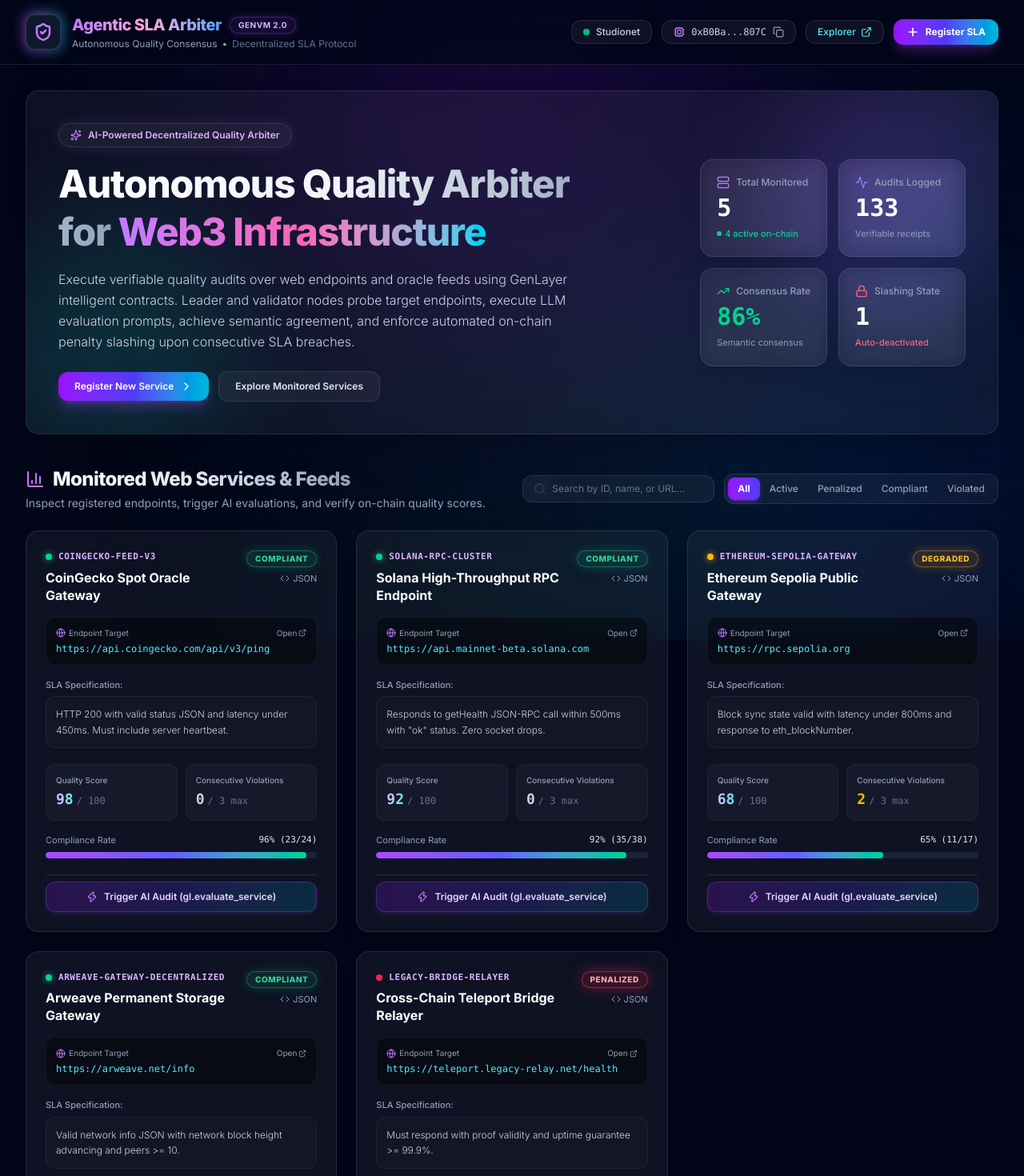
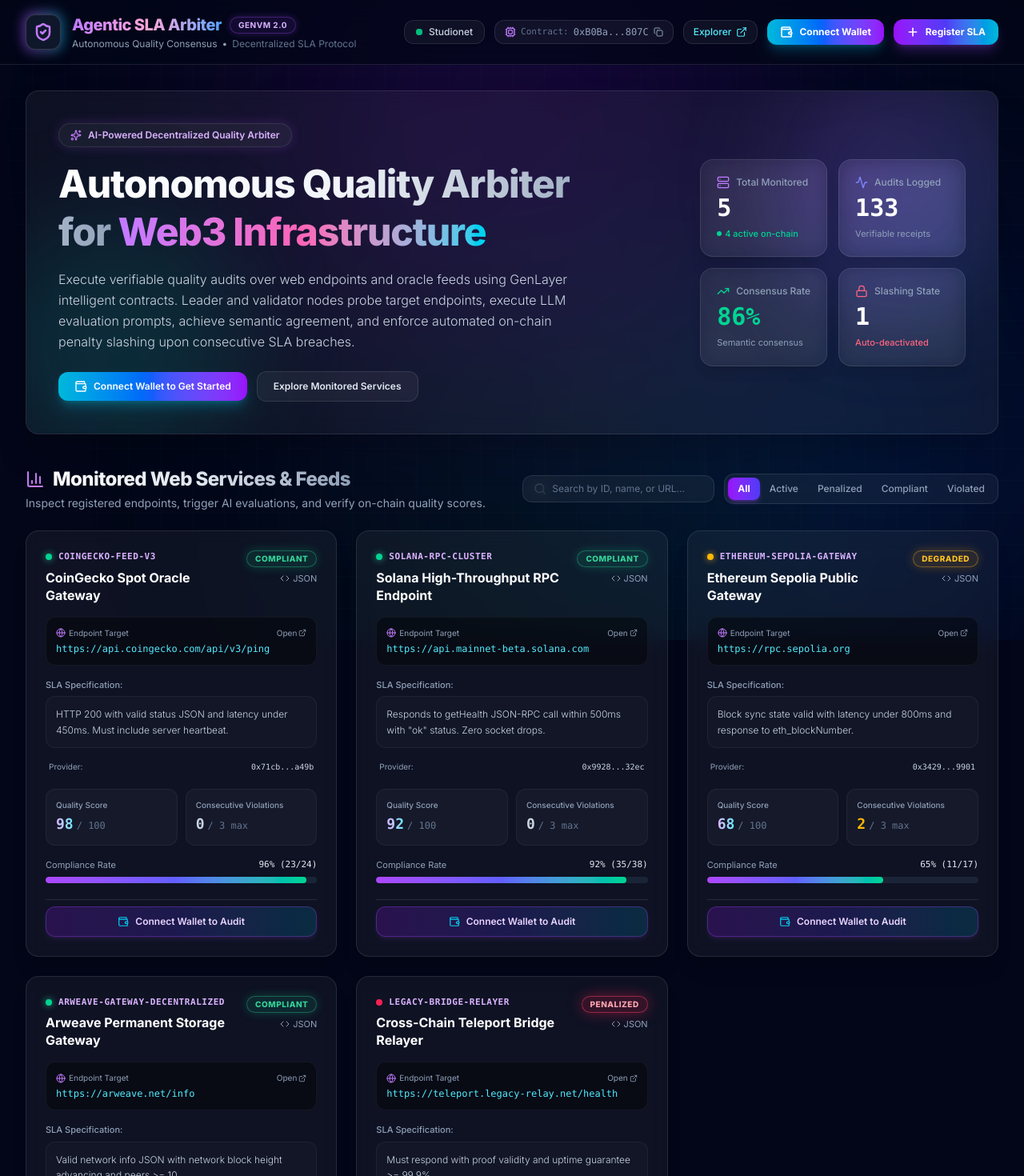
Before and after one commit to huzyow155/agentic-sla-arbiter-genlayer, a React (Vite) app in the folder frontend/: page / in a window 1280 px wide. Shown: the top 1470 px of the page at 80% size. Built offline with nearby package versions, Linux system fonts and the light colour scheme.

Commit message:
fix: add Connect Wallet button and web3 auth state

```diff
--- a/frontend/src/App.tsx
+++ b/frontend/src/App.tsx
@@ -23,8 +23,21 @@
   TrendingUp,
   Info,
   Sparkles,
-  ChevronRight
+  ChevronRight,
+  Wallet,
+  LogOut
 } from 'lucide-react';
+
+declare global {
+  interface Window {
+    ethereum?: {
+      isMetaMask?: boolean;
+      request: (args: { method: string; params?: unknown[] }) => Promise<unknown>;
+      on?: (eventName: string, handler: (...args: unknown[]) => void) => void;
+      removeListener?: (eventName: string, handler: (...args: unknown[]) => void) => void;
+    };
+  }
+}
 
 interface ServiceSLA {
   service_id: string;
@@ -69,7 +82,7 @@
   {
     service_id: 'coingecko-feed-v3',
     name: 'CoinGecko Spot Oracle Gateway',
-    provider: '0x71c...a49b',
+    provider: '0x71cb29a49b6f8490e5183ef9b736480b91d2a49b',
     endpoint_url: 'https://api.coingecko.com/api/v3/ping',
     sla_criteria: 'HTTP 200 with valid status JSON and latency under 450ms. Must include server heartbeat.',
     total_evaluations: 24,
@@ -85,7 +98,7 @@
   {
     service_id: 'solana-rpc-cluster',
     name: 'Solana High-Throughput RPC Endpoint',
-    provider: '0x992...32ec',
+    provider: '0x99283748293740238491823902349023490232ec',
     endpoint_url: 'https://api.mainnet-beta.solana.com',
     sla_criteria: 'Responds to getHealth JSON-RPC call within 500ms with "ok" status. Zero socket drops.',
     total_evaluations: 38,
@@ -101,7 +114,7 @@
   {
     service_id: 'ethereum-sepolia-gateway',
     name: 'Ethereum Sepolia Public Gateway',
-    provider: '0x342...9901',
+    provider: '0x3429384029482039482039482039482039489901',
     endpoint_url: 'https://rpc.sepolia.org',
     sla_criteria: 'Block sync state valid with latency under 800ms and response to eth_blockNumber.',
     total_evaluations: 17,
@@ -117,7 +130,7 @@
   {
     service_id: 'arweave-gateway-decentralized',
     name: 'Arweave Permanent Storage Gateway',
-    provider: '0x551...bb89',
+    provider: '0x551928472938472938472938472938472938bb89',
     endpoint_url: 'https://arweave.net/info',
     sla_criteria: 'Valid network info JSON with network block height advancing and peers >= 10.',
     total_evaluations: 42,
@@ -133,7 +146,7 @@
   {
     service_id: 'legacy-bridge-relayer',
     name: 'Cross-Chain Teleport Bridge Relayer',
-    provider: '0x12a...ff01',
+    provider: '0x12a938472938472938472938472938472938ff01',
     endpoint_url: 'https://teleport.legacy-relay.net/health',
     sla_criteria: 'Must respond with proof validity and uptime guarantee >= 99.9%.',
     total_evaluations: 12,
@@ -203,6 +216,10 @@
   const [searchTerm, setSearchTerm] = useState('');
   const [statusFilter, setStatusFilter] = useState<'ALL' | 'ACTIVE' | 'PENALIZED' | 'COMPLIANT' | 'VIOLATED'>('ALL');
 
+  // Web3 Wallet Authentication State
+  const [userWallet, setUserWallet] = useState<string | null>(null);
+  const [isConnectingWallet, setIsConnectingWallet] = useState(false);
+
   // Registration modal
   const [isRegisterModalOpen, setIsRegisterModalOpen] = useState(false);
   const [regId, setRegId] = useState('');
@@ -236,6 +253,67 @@
     }, 4500);
   };
 
+  // MetaMask Auto-Connect & Event Listeners
+  useEffect(() => {
+    if (typeof window !== 'undefined' && window.ethereum) {
+      window.ethereum
+        .request({ method: 'eth_accounts' })
+        .then((accounts) => {
+          const accs = accounts as string[];
+          if (accs && accs.length > 0) {
+            setUserWallet(accs[0]);
+          }
+        })
+        .catch(() => {});
+
+      const handleAccountsChanged = (...args: unknown[]) => {
+        const accounts = args[0] as string[];
+        if (accounts && accounts.length > 0) {
+          setUserWallet(accounts[0]);
+          addToast('info', 'Account Changed', `Active account: ${accounts[0].substring(0, 6)}...${accounts[0].substring(accounts[0].length - 4)}`);
+        } else {
+          setUserWallet(null);
+          addToast('info', 'Wallet Disconnected', 'MetaMask session disconnected.');
+        }
+      };
+
+      if (window.ethereum.on) {
+        window.ethereum.on('accountsChanged', handleAccountsChanged);
+      }
+
+      return () => {
+        if (window.ethereum?.removeListener) {
+          window.ethereum.removeListener('accountsChanged', handleAccountsChanged);
+        }
+      };
+    }
+  }, []);
+
+  const connectWallet = async () => {
+    if (typeof window !== 'undefined' && window.ethereum) {
+      try {
+        setIsConnectingWallet(true);
+        const accounts = (await window.ethereum.request({ method: 'eth_requestAccounts' })) as string[];
+        if (accounts && accounts.length > 0) {
+          setUserWallet(accounts[0]);
+          addToast('success', 'Wallet Connected', `Connected: ${accounts[0].substring(0, 6)}...${accounts[0].substring(accounts[0].length - 4)}`);
+        }
+      } catch (err: unknown) {
+        const error = err as { message?: string };
+        addToast('error', 'Connection Rejected', error?.message || 'Failed to connect MetaMask wallet.');
+      } finally {
+        setIsConnectingWallet(false);
+      }
+    } else {
+      addToast('error', 'MetaMask Missing', 'No Web3 wallet detected. Please install MetaMask to interact with the contract.');
+    }
+  };
+
+  const disconnectWallet = () => {
+    setUserWallet(null);
+    addToast('info', 'Wallet Disconnected', 'Your wallet has been disconnected from the dApp.');
+  };
+
   const copyToClipboard = (text: string) => {
     navigator.clipboard.writeText(text);
     setCopiedAddress(true);
@@ -245,6 +323,13 @@
 
   const handleRegister = (e: React.FormEvent) => {
     e.preventDefault();
+
+    if (!userWallet) {
+      addToast('warning', 'Wallet Required', 'Please connect your Web3 wallet (MetaMask) before registering a service.');
+      connectWallet();
+      return;
+    }
+
     if (!regId.trim() || !regName.trim() || !regEndpoint.trim() || !regCriteria.trim()) {
       addToast('error', 'Validation Error', 'Please complete all required fields.');
       return;
@@ -269,7 +354,7 @@
     const newService: ServiceSLA = {
       service_id: regId.trim().toLowerCase(),
       name: regName.trim(),
-      provider: '0x' + Array.from({ length: 40 }, () => Math.floor(Math.random() * 16).toString(16)).join('').substring(0, 10) + '...',
+      provider: userWallet.toLowerCase(),
       endpoint_url: regEndpoint.trim(),
       sla_criteria: regCriteria.trim(),
       total_evaluations: 0,
@@ -291,10 +376,16 @@
     setRegCriteria('');
     setRegThreshold('3');
 
-    addToast('success', 'Service Registered', `Registered service "${newService.name}" on GenLayer Intelligent Contract.`);
+    addToast('success', 'Service Registered', `Registered service "${newService.name}" under provider ${userWallet.substring(0, 6)}...${userWallet.substring(userWallet.length - 4)}.`);
   };
 
   const startLiveEvaluation = (service: ServiceSLA) => {
+    if (!userWallet) {
+      addToast('warning', 'Wallet Required', 'Please connect your Web3 wallet (MetaMask) before triggering an on-chain AI quality audit.');
+      connectWallet();
+      return;
+    }
+
     if (!service.is_active) {
       addToast('warning', 'Service Penalized', 'Cannot evaluate an inactive or penalized service.');
       return;
@@ -304,7 +395,7 @@
     setAuditStep(1);
     setAuditLogs([
       `[1/4] Initiating GenVM Web Probe on endpoint: ${service.endpoint_url}`,
-      `[gl.nondet.web.render] Dispatching secure HTTP GET request...`,
+      `[gl.nondet.web.render] Dispatching secure HTTP GET request via evaluator ${userWallet.substring(0, 6)}...${userWallet.substring(userWallet.length - 4)}`,
     ]);
     setAuditResult(null);
 
@@ -353,7 +444,7 @@
       setAuditLogs((prev) => [
         ...prev,
         `[4/4] Semantic consensus reached: ${verdict} (Score: ${score}/100)`,
-        `[gl.public.write] Deterministic state transition committed to GenLayer storage.`,
+        `[gl.public.write] Deterministic state transition committed to GenLayer storage by ${userWallet.substring(0, 6)}...${userWallet.substring(userWallet.length - 4)}.`,
       ]);
 
       // Update service record in memory
@@ -388,7 +479,7 @@
         service_id: service.service_id,
         verdict,
         score,
-        evaluator: CONTRACT_ADDRESS.toLowerCase(),
+        evaluator: userWallet.toLowerCase(),
         summary,
         timestamp: new Date().toISOString().replace('T', ' ').substring(0, 19) + ' UTC',
       };
@@ -492,7 +583,7 @@
             </div>
           </div>
 
-          <div className="flex items-center space-x-3">
+          <div className="flex items-center space-x-2.5 sm:space-x-3">
             {/* Studionet Status Indicator */}
             <div className="hidden md:flex items-center space-x-2 px-3.5 py-1.5 rounded-xl bg-white/5 backdrop-blur-md border border-white/10 text-xs shadow-sm">
               <span className="relative flex h-2 w-2">
@@ -502,31 +593,72 @@
               <span className="text-slate-300 font-medium capitalize">{NETWORK_NAME}</span>
             </div>
 
-            {/* Contract Address Copy */}
+            {/* Contract Address Indicator */}
+            <div className="hidden xl:flex items-center space-x-1.5 px-3 py-1.5 rounded-xl bg-white/5 border border-white/10 text-xs font-mono text-slate-400">
+              <Cpu className="w-3.5 h-3.5 text-purple-400" />
+              <span className="text-[11px] text-slate-500">Contract:</span>
+              <span>{CONTRACT_ADDRESS.substring(0, 6)}...{CONTRACT_ADDRESS.substring(CONTRACT_ADDRESS.length - 4)}</span>
               <button
                 onClick={() => copyToClipboard(CONTRACT_ADDRESS)}
-              className="flex items-center space-x-2 px-3.5 py-1.5 rounded-xl bg-white/5 hover:bg-white/10 backdrop-blur-md border border-white/10 hover:border-purple-500/40 text-xs font-mono text-slate-300 hover:text-white transition-all duration-200 hover:-translate-y-0.5"
-              title="Click to copy contract address"
+                title="Copy contract address"
+                className="hover:text-white transition-colors"
               >
-              <Cpu className="w-3.5 h-3.5 text-purple-400" />
-              <span>{CONTRACT_ADDRESS.substring(0, 6)}...{CONTRACT_ADDRESS.substring(CONTRACT_ADDRESS.length - 4)}</span>
-              {copiedAddress ? <Check className="w-3.5 h-3.5 text-emerald-400" /> : <Copy className="w-3.5 h-3.5 text-slate-400" />}
+                {copiedAddress ? <Check className="w-3 h-3 text-emerald-400" /> : <Copy className="w-3 h-3 text-slate-400" />}
               </button>
+            </div>
 
             {/* Explorer Link */}
             <a
               href={EXPLORER_URL}
               target="_blank"
               rel="noopener noreferrer"
-              className="hidden lg:flex items-center space-x-1.5 px-3.5 py-1.5 rounded-xl bg-white/5 hover:bg-white/10 backdrop-blur-md border border-white/10 hover:border-cyan-500/40 text-xs font-medium text-cyan-300 hover:text-white transition-all duration-200 hover:-translate-y-0.5"
+              className="hidden lg:flex items-center space-x-1.5 px-3 py-1.5 rounded-xl bg-white/5 hover:bg-white/10 backdrop-blur-md border border-white/10 hover:border-cyan-500/40 text-xs font-medium text-cyan-300 hover:text-white transition-all duration-200 hover:-translate-y-0.5"
             >
               <span>Explorer</span>
               <ExternalLink className="w-3.5 h-3.5" />
             </a>
 
+            {/* PROMINENT CONNECT WALLET BUTTON */}
+            {!userWallet ? (
+              <button
+                onClick={connectWallet}
+                disabled={isConnectingWallet}
+                className="flex items-center space-x-2 px-4 py-2 rounded-xl bg-gradient-to-r from-cyan-500 via-blue-600 to-purple-600 hover:from-cyan-400 hover:to-purple-500 text-white font-bold text-xs shadow-lg shadow-cyan-500/25 transition-all duration-300 hover:-translate-y-0.5 active:scale-95 disabled:opacity-50"
+              >
+                {isConnectingWallet ? (
+                  <RefreshCw className="w-4 h-4 animate-spin text-white" />
+                ) : (
+                  <Wallet className="w-4 h-4 stroke-[2.5]" />
+                )}
+                <span>{isConnectingWallet ? 'Connecting...' : 'Connect Wallet'}</span>
+              </button>
+            ) : (
+              <div className="flex items-center space-x-1.5">
+                <div className="flex items-center space-x-2 px-3.5 py-1.5 rounded-xl bg-purple-500/10 border border-purple-500/30 text-purple-200 font-mono text-xs font-semibold shadow-md shadow-purple-500/15">
+                  <span className="w-2 h-2 rounded-full bg-emerald-400 animate-pulse"></span>
+                  <Wallet className="w-3.5 h-3.5 text-purple-400" />
+                  <span>{userWallet.substring(0, 6)}...{userWallet.substring(userWallet.length - 4)}</span>
+                </div>
+                <button
+                  onClick={disconnectWallet}
+                  title="Disconnect wallet"
+                  className="p-2 rounded-xl bg-white/5 hover:bg-rose-500/20 border border-white/10 hover:border-rose-500/30 text-slate-400 hover:text-rose-300 transition-colors"
+                >
+                  <LogOut className="w-3.5 h-3.5" />
+                </button>
+              </div>
+            )}
+
             {/* Register Service Button */}
             <button
-              onClick={() => setIsRegisterModalOpen(true)}
+              onClick={() => {
+                if (!userWallet) {
+                  addToast('warning', 'Wallet Required', 'Please connect your Web3 wallet (MetaMask) before registering a service.');
+                  connectWallet();
+                  return;
+                }
+                setIsRegisterModalOpen(true);
+              }}
               className="flex items-center space-x-2 px-4 py-2 rounded-xl bg-gradient-to-r from-purple-600 via-indigo-600 to-cyan-500 hover:from-purple-500 hover:via-indigo-500 hover:to-cyan-400 text-white font-bold text-xs shadow-lg shadow-purple-500/25 transition-all duration-300 hover:-translate-y-0.5 active:scale-95"
             >
               <Plus className="w-4 h-4 stroke-[2.5]" />
@@ -566,6 +698,15 @@
               </p>
 
               <div className="flex flex-wrap items-center gap-3 pt-2">
+                {!userWallet ? (
+                  <button
+                    onClick={connectWallet}
+                    className="px-5 py-2.5 rounded-xl bg-gradient-to-r from-cyan-500 via-blue-600 to-purple-600 hover:from-cyan-400 hover:to-purple-500 text-white font-semibold text-xs shadow-lg shadow-cyan-500/30 hover:shadow-xl hover:shadow-cyan-500/40 hover:-translate-y-0.5 transition-all duration-300 flex items-center space-x-2"
+                  >
+                    <Wallet className="w-4 h-4" />
+                    <span>Connect Wallet to Get Started</span>
+                  </button>
+                ) : (
                   <button
                     onClick={() => setIsRegisterModalOpen(true)}
                     className="px-5 py-2.5 rounded-xl bg-gradient-to-r from-purple-600 via-indigo-600 to-cyan-500 hover:from-purple-500 hover:via-indigo-500 hover:to-cyan-400 text-white font-semibold text-xs shadow-lg shadow-purple-500/30 hover:shadow-xl hover:shadow-purple-500/40 hover:-translate-y-0.5 transition-all duration-300 flex items-center space-x-2"
@@ -573,6 +714,7 @@
                     <span>Register New Service</span>
                     <ChevronRight className="w-4 h-4" />
                   </button>
+                )}
                 <a
                   href="#services-section"
                   className="px-5 py-2.5 rounded-xl bg-white/5 hover:bg-white/10 border border-white/10 text-slate-200 hover:text-white font-semibold text-xs transition-all duration-200 hover:-translate-y-0.5"
@@ -771,6 +913,14 @@
                       </p>
                     </div>
 
+                    {/* Provider Info */}
+                    <div className="text-[10px] text-slate-400 flex items-center justify-between px-1">
+                      <span>Provider:</span>
+                      <span className="font-mono text-slate-300">
+                        {service.provider.substring(0, 6)}...{service.provider.substring(service.provider.length - 4)}
+                      </span>
+                    </div>
+
                     {/* Scores & Violations */}
                     <div className="grid grid-cols-2 gap-2.5 pt-1">
                       <div className="p-3 rounded-xl bg-white/[0.03] border border-white/5">
@@ -833,8 +983,17 @@
                         onClick={() => startLiveEvaluation(service)}
                         className="w-full py-2.5 px-4 rounded-xl bg-gradient-to-r from-purple-600/20 via-indigo-600/20 to-cyan-600/20 hover:from-purple-600 hover:via-indigo-600 hover:to-cyan-600 border border-purple-500/30 hover:border-transparent text-purple-200 hover:text-white font-semibold text-xs shadow-md shadow-purple-500/10 hover:shadow-lg hover:shadow-purple-500/30 transition-all duration-300 flex items-center justify-center space-x-2 hover:-translate-y-0.5 active:scale-98"
                       >
+                        {userWallet ? (
+                          <>
                             <Zap className="w-3.5 h-3.5 text-purple-400 group-hover:text-white" />
                             <span>Trigger AI Audit (gl.evaluate_service)</span>
+                          </>
+                        ) : (
+                          <>
+                            <Wallet className="w-3.5 h-3.5 text-cyan-400 group-hover:text-white" />
+                            <span>Connect Wallet to Audit</span>
+                          </>
+                        )}
                       </button>
                     )}
                   </div>
@@ -873,7 +1032,7 @@
                     <th className="py-3.5 px-4 font-semibold">Verdict</th>
                     <th className="py-3.5 px-4 font-semibold">Quality Score</th>
                     <th className="py-3.5 px-4 font-semibold">AI Arbitrator Summary</th>
-                    <th className="py-3.5 px-4 font-semibold">Evaluator Node</th>
+                    <th className="py-3.5 px-4 font-semibold">Evaluator Node / User</th>
                     <th className="py-3.5 px-4 font-semibold">Timestamp</th>
                   </tr>
                 </thead>
@@ -977,6 +1136,30 @@
             </div>
 
             <form onSubmit={handleRegister} className="space-y-4 text-xs">
+              {/* Connected Wallet Banner inside Form */}
+              <div className="p-3 rounded-xl bg-white/[0.03] border border-white/10 flex items-center justify-between">
+                <div className="flex items-center space-x-2 text-xs">
+                  <Wallet className="w-4 h-4 text-purple-400" />
+                  <span className="text-slate-400">Signing Account:</span>
+                  <span className="font-mono text-white font-medium">
+                    {userWallet ? `${userWallet.substring(0, 6)}...${userWallet.substring(userWallet.length - 4)}` : 'Not Connected'}
+                  </span>
+                </div>
+                {userWallet ? (
+                  <span className="text-[10px] px-2 py-0.5 rounded-full bg-emerald-500/20 text-emerald-300 font-semibold">
+                    Authenticated
+                  </span>
+                ) : (
+                  <button
+                    type="button"
+                    onClick={connectWallet}
+                    className="text-[10px] px-2.5 py-1 rounded-lg bg-cyan-500/20 hover:bg-cyan-500/30 text-cyan-300 font-semibold transition-colors"
+                  >
+                    Connect
+                  </button>
+                )}
+              </div>
+
               <div className="space-y-1.5">
                 <label className="font-medium text-slate-300">Service Identifier (Unique Key)</label>
                 <input
@@ -1049,12 +1232,23 @@
                 >
                   Cancel
                 </button>
+                {userWallet ? (
                   <button
                     type="submit"
                     className="px-5 py-2.5 rounded-xl bg-gradient-to-r from-purple-600 via-indigo-600 to-cyan-500 hover:from-purple-500 hover:via-indigo-500 hover:to-cyan-400 text-white font-bold text-xs shadow-lg shadow-purple-500/25 transition-all hover:-translate-y-0.5 active:scale-98"
                   >
                     Submit Registration
                   </button>
+                ) : (
+                  <button
+                    type="button"
+                    onClick={connectWallet}
+                    className="px-5 py-2.5 rounded-xl bg-gradient-to-r from-cyan-500 via-blue-600 to-purple-600 hover:from-cyan-400 hover:to-purple-500 text-white font-bold text-xs shadow-lg shadow-cyan-500/25 transition-all hover:-translate-y-0.5 active:scale-98 flex items-center space-x-1.5"
+                  >
+                    <Wallet className="w-3.5 h-3.5" />
+                    <span>Connect Wallet to Register</span>
+                  </button>
+                )}
               </div>
             </form>
           </div>
```
Lines whose indentation alone changed are shown as unchanged.
